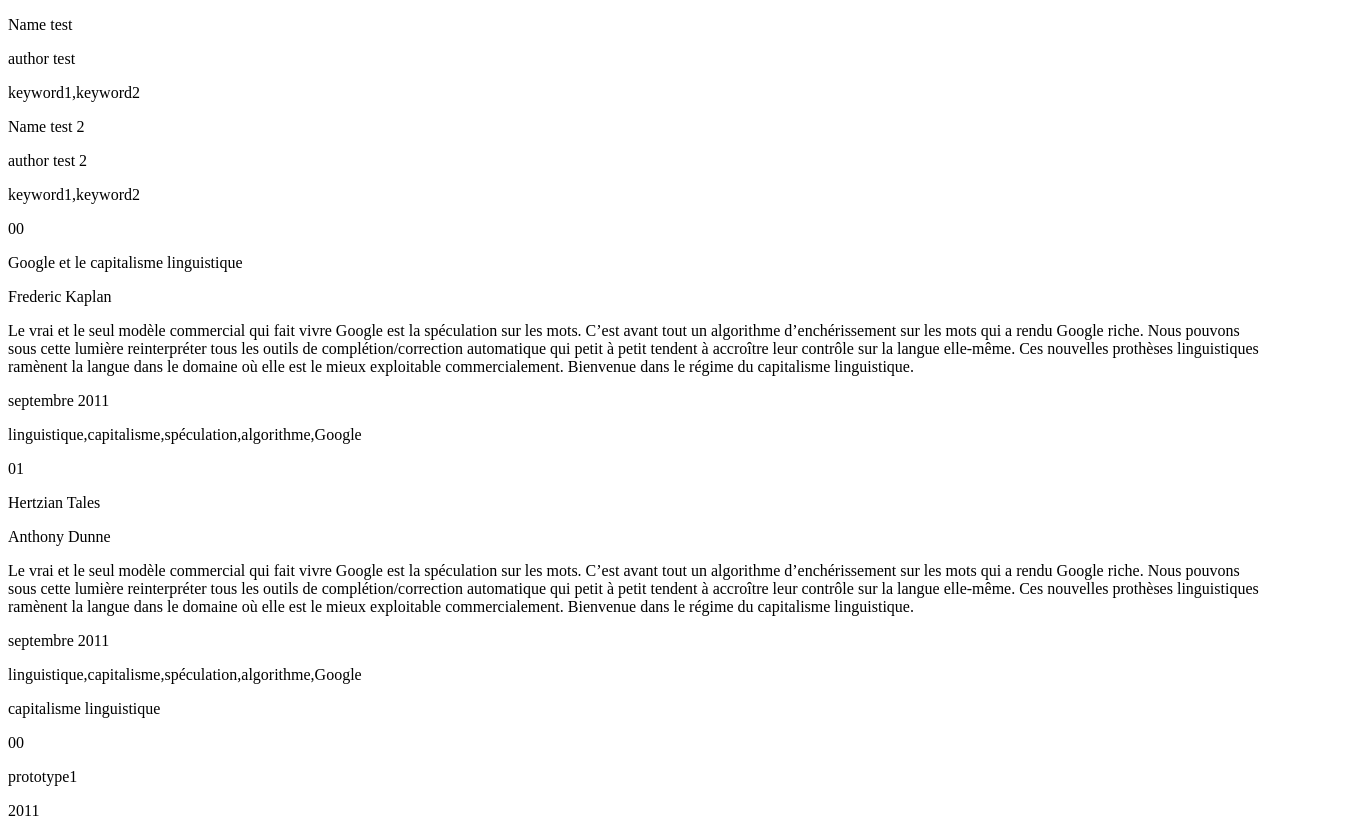
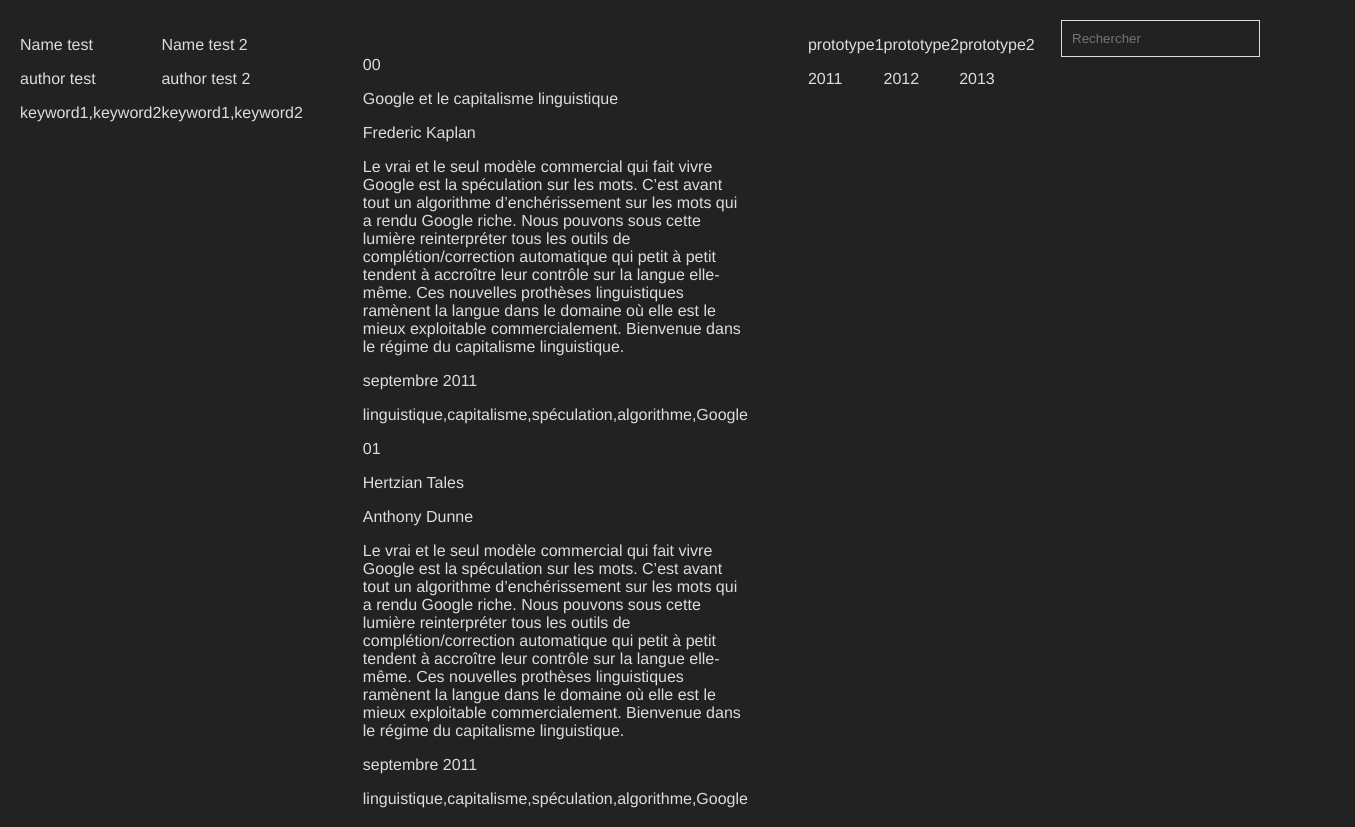
Before and after one commit to mathildebuenerd/master-thesis-content, a plain HTML site: page index.html in a window 1280 px wide. Shown: the top 827 px of the page, 1355 px wide, since content can reach past the window. Drawn offline with Linux system fonts and the light colour scheme.

Commit message:
ajout d'un peu de css, ajout d'une searchbar fonctionnelle

```diff
--- a/index.html
+++ b/index.html
@@ -7,8 +7,15 @@
 </head>
 <body>
 
+<input type="text" id="searchbar" onkeyup="sortArticles()" placeholder="Rechercher">
+
 <script type="text/javascript" src="content/content.js"></script>
 <script type="text/javascript" src="scripts/displayContent.js"></script>
+<script type="text/javascript" src="scripts/createLinsks.js"></script>
+<script type="text/javascript" src="scripts/search.js"></script>
+
+
+<canvas></canvas>
 
 </body>
 </html>
--- /dev/null
+++ b/scripts/createLinsks.js
@@ -0,0 +1,36 @@
+/**
+ * Created by mathi on 02/10/2017.
+ */
+
+// permet de relier par une ligne les éléments qui ont des mots clés ou des références en commun
+
+createLinks();
+
+function createLinks() {
+
+  // Plutôt que de chercher dans le json on cherche direct dans le DOM parce que c'est plus simple
+
+    let relatedTextTags = document.querySelectorAll(".relatedText");
+    console.log(relatedTextTags[0].textContent);
+
+    for (let i=0; i<relatedTextTags.length; i++) {
+        let relatedText = relatedTextTags[i].textContent;
+        let textsId = document.querySelectorAll(".id");
+
+        for (let j=0; j<textsId.length; j++) {
+            let text = textsId[j].textContent;
+            if (relatedText === text) {
+                drawLine(relatedTextTags[i], textsId[j]);
+            }
+        }
+
+    }
+}
+
+function drawLine(start, end) {
+
+    console.log("drawline");
+    console.log(start);
+    console.log(end);
+
+}
--- a/scripts/displayContent.js
+++ b/scripts/displayContent.js
@@ -2,37 +2,12 @@
  * Created by mathi on 01/10/2017.
  */
 
-//console.log("hello");
-
-let test = Object.keys(content);
-let subtest = Object.keys(test);
-
-
-//readJSON(content);
-
-// function readJSON(data) {
-//
-//     Object.keys(data).forEach((k) => {
-//         if (typeof data[k] === "object") { // s'il y a des sous-objets on va aussi chercher leur contenu
-//             if (data[k].length > 1) {
-//                 for (let i=0; i<data[k].length; i++) {
-//                     //console.log(data[k][i]);
-//                     readJSON(data[k][i]);
-//                 }
-//             }
-//         }
-//
-//     });
-//
-// }
-//
 readJSON();
 
 function display(keyContent, keyName) {
     let paragraphe = document.createElement('p');
     paragraphe.textContent = keyContent;
     paragraphe.setAttribute('class', keyName);
-    //                         subSubBloc.appendChild(paragraphe);
     return(paragraphe);
 }
 
@@ -69,7 +44,7 @@ function readJSON() {
 
                     for (let k=0; k<finalKeys.length; k++) { // correspond au niveau final
                         let keyContent = subKeysContent[subKeys][l][finalKeys[k]];
-                        console.log(keyContent);
+                        // console.log(keyContent);
                         let keyName = finalKeys[k]; // correspond à l'intitulé de la key
                         let newtag = display(keyContent, keyName);
                         article.appendChild(newtag);
--- /dev/null
+++ b/scripts/search.js
@@ -0,0 +1,57 @@
+/**
+ * Created by mathi on 02/10/2017.
+ */
+
+function clearSorting() {
+
+    let articles = document.querySelectorAll('article');
+    for (let i=0; i<articles.length; i++) {
+        if (articles[i].classList.contains('hidden')) {
+            articles[i].classList.remove('hidden');
+        }
+    }
+
+
+}
+
+// Pour la fonction de recherche
+// On cherche dans chaque paragraphe de chaque article
+function sortArticles() {
+
+    let input = document.querySelector('#searchbar');
+    let filter = input.value.toUpperCase();
+    let articles = document.querySelectorAll('article');
+
+    let found = true;
+
+    clearSorting();
+
+    for (let i=0; i<articles.length; i++) {
+        console.log('article n°' + i);
+        let paragraphes = articles[i].querySelectorAll('p');
+
+        for (let j=0; j<paragraphes.length; j++) {
+            if (paragraphes[j].textContent.toUpperCase().indexOf(filter) > -1) { // si on a trouvé quelque chose
+                console.log("j'ai trouvé " + filter);
+                found = true;
+                // Dès qu'on trouve quelque chose on stoppe la boucle
+                // Sinon on continue jusqu'au bout
+                break;
+            } else {
+                console.log("j'ai pas trouvé " + filter);
+                found = false;
+            }
+        }
+
+        if (!found) {
+            if (!articles[i].classList.contains('hidden')) {
+                articles[i].classList.add('hidden');
+            }
+        }
+
+        found=true;
+
+    }
+
+
+}
--- a/style.css
+++ b/style.css
@@ -0,0 +1,43 @@
+html {
+    font-family: "Work Sans", "Helvetica", "arial", sans-serif;
+    background-color: #222;
+    color: #ddd;
+}
+
+body {
+    display: flex;
+    margin: 0;
+}
+
+body > section:nth-child(2n) { /* on élargit la colonne du milieu (theory) car elle a des sous-catégories */
+    display: flex;
+    flex:2;
+}
+
+
+section {
+    padding: 20px;
+}
+
+/* Typography */
+
+p{
+    max-width: 500px;
+}
+
+
+/* While searching */
+
+#searchbar {
+    position: absolute;
+    top: 20px;
+    right:20px;
+    padding: 10px;
+    background-color: #222222;
+    color: #dddddd;
+    border: 1px solid #dddddd;
+}
+
+.hidden {
+    opacity: 0.4;
+}
```
